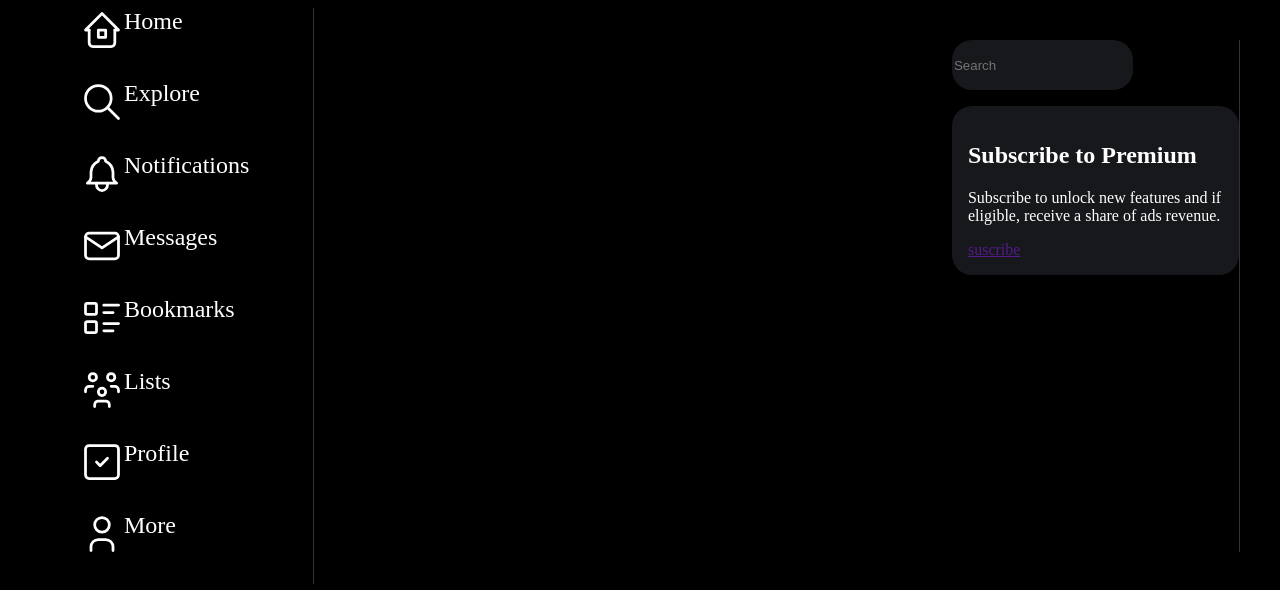
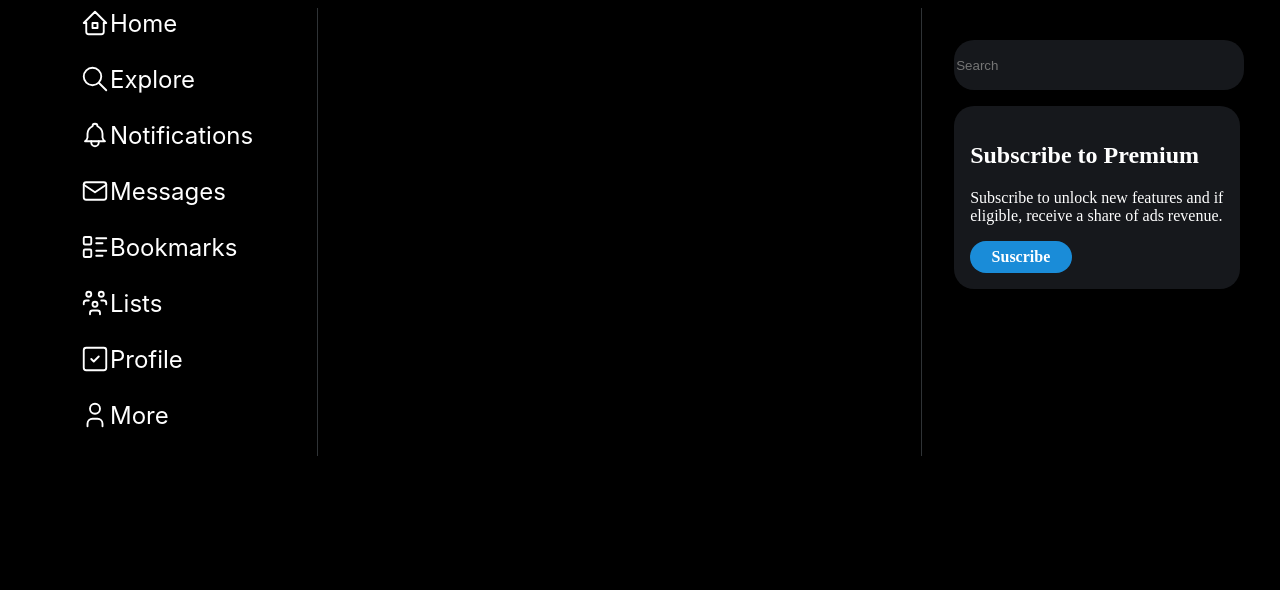
Before and after one commit to DerianMolinaLopez/bakyReact, a React (Vite) app in the folder TwiterBaki/: page / in a window 1280 px wide. Shown: the top 590 px of the page. Built offline with nearby package versions, Linux system fonts and the light colour scheme.

Commit message:
esquema totalemnte terminado

```diff
--- a/TwiterBaki/src/components/generadorBotones.jsx
+++ b/TwiterBaki/src/components/generadorBotones.jsx
@@ -2,29 +2,29 @@ import React from 'react';
 
 const arrayMensajes = ['Home', 'Explore', 'Notifications', 'Messages', 'Bookmarks', 'Lists', 'Profile', 'More'];
 const arrayIconos=[
-<svg xmlns="http://www.w3.org/2000/svg" class="icon icon-tabler icon-tabler-home-2" width="44" height="44" viewBox="0 0 24 24" stroke-width="1.5" stroke="#ffffff" fill="none" stroke-linecap="round" stroke-linejoin="round">
+<svg xmlns="http://www.w3.org/2000/svg" class="icon icon-tabler icon-tabler-home-2" width="30" height="30" viewBox="0 0 24 24" stroke-width="1.5" stroke="#ffffff" fill="none" stroke-linecap="round" stroke-linejoin="round">
   <path stroke="none" d="M0 0h24v24H0z" fill="none"/>
   <path d="M5 12l-2 0l9 -9l9 9l-2 0" />
   <path d="M5 12v7a2 2 0 0 0 2 2h10a2 2 0 0 0 2 -2v-7" />
   <path d="M10 12h4v4h-4z" />
 </svg>
 ,
-  <svg xmlns="http://www.w3.org/2000/svg" class="icon icon-tabler icon-tabler-search" width="44" height="44" viewBox="0 0 24 24" stroke-width="1.5" stroke="#ffffff" fill="none" stroke-linecap="round" stroke-linejoin="round">
+  <svg xmlns="http://www.w3.org/2000/svg" class="icon icon-tabler icon-tabler-search" width="30" height="30"  viewBox="0 0 24 24" stroke-width="1.5" stroke="#ffffff" fill="none" stroke-linecap="round" stroke-linejoin="round">
   <path stroke="none" d="M0 0h24v24H0z" fill="none"/>
   <path d="M10 10m-7 0a7 7 0 1 0 14 0a7 7 0 1 0 -14 0" />
   <path d="M21 21l-6 -6" />
 </svg>,
-<svg xmlns="http://www.w3.org/2000/svg" class="icon icon-tabler icon-tabler-bell" width="44" height="44" viewBox="0 0 24 24" stroke-width="1.5" stroke="#ffffff" fill="none" stroke-linecap="round" stroke-linejoin="round">
+<svg xmlns="http://www.w3.org/2000/svg" class="icon icon-tabler icon-tabler-bell" width="30" height="30"  viewBox="0 0 24 24" stroke-width="1.5" stroke="#ffffff" fill="none" stroke-linecap="round" stroke-linejoin="round">
   <path stroke="none" d="M0 0h24v24H0z" fill="none"/>
   <path d="M10 5a2 2 0 1 1 4 0a7 7 0 0 1 4 6v3a4 4 0 0 0 2 3h-16a4 4 0 0 0 2 -3v-3a7 7 0 0 1 4 -6" />
   <path d="M9 17v1a3 3 0 0 0 6 0v-1" />
 </svg>,
-<svg xmlns="http://www.w3.org/2000/svg" class="icon icon-tabler icon-tabler-mail" width="44" height="44" viewBox="0 0 24 24" stroke-width="1.5" stroke="#ffffff" fill="none" stroke-linecap="round" stroke-linejoin="round">
+<svg xmlns="http://www.w3.org/2000/svg" class="icon icon-tabler icon-tabler-mail" width="30" height="30"  viewBox="0 0 24 24" stroke-width="1.5" stroke="#ffffff" fill="none" stroke-linecap="round" stroke-linejoin="round">
   <path stroke="none" d="M0 0h24v24H0z" fill="none"/>
   <path d="M3 7a2 2 0 0 1 2 -2h14a2 2 0 0 1 2 2v10a2 2 0 0 1 -2 2h-14a2 2 0 0 1 -2 -2v-10z" />
   <path d="M3 7l9 6l9 -6" />
 </svg>,
-<svg xmlns="http://www.w3.org/2000/svg" class="icon icon-tabler icon-tabler-list-details" width="44" height="44" viewBox="0 0 24 24" stroke-width="1.5" stroke="#ffffff" fill="none" stroke-linecap="round" stroke-linejoin="round">
+<svg xmlns="http://www.w3.org/2000/svg" class="icon icon-tabler icon-tabler-list-details" width="30" height="30"  viewBox="0 0 24 24" stroke-width="1.5" stroke="#ffffff" fill="none" stroke-linecap="round" stroke-linejoin="round">
   <path stroke="none" d="M0 0h24v24H0z" fill="none"/>
   <path d="M13 5h8" />
   <path d="M13 9h5" />
@@ -33,7 +33,7 @@ const arrayIconos=[
   <path d="M3 4m0 1a1 1 0 0 1 1 -1h4a1 1 0 0 1 1 1v4a1 1 0 0 1 -1 1h-4a1 1 0 0 1 -1 -1z" />
   <path d="M3 14m0 1a1 1 0 0 1 1 -1h4a1 1 0 0 1 1 1v4a1 1 0 0 1 -1 1h-4a1 1 0 0 1 -1 -1z" />
 </svg>,
-<svg xmlns="http://www.w3.org/2000/svg" class="icon icon-tabler icon-tabler-users-group" width="44" height="44" viewBox="0 0 24 24" stroke-width="1.5" stroke="#ffffff" fill="none" stroke-linecap="round" stroke-linejoin="round">
+<svg xmlns="http://www.w3.org/2000/svg" class="icon icon-tabler icon-tabler-users-group" width="30" height="30"  viewBox="0 0 24 24" stroke-width="1.5" stroke="#ffffff" fill="none" stroke-linecap="round" stroke-linejoin="round">
   <path stroke="none" d="M0 0h24v24H0z" fill="none"/>
   <path d="M10 13a2 2 0 1 0 4 0a2 2 0 0 0 -4 0" />
   <path d="M8 21v-1a2 2 0 0 1 2 -2h4a2 2 0 0 1 2 2v1" />
@@ -43,16 +43,16 @@ const arrayIconos=[
   <path d="M3 13v-1a2 2 0 0 1 2 -2h2" />
 </svg>,
 
-<svg xmlns="http://www.w3.org/2000/svg" class="icon icon-tabler icon-tabler-square-check" width="44" height="44" viewBox="0 0 24 24" stroke-width="1.5" stroke="#ffffff" fill="none" stroke-linecap="round" stroke-linejoin="round">
+<svg xmlns="http://www.w3.org/2000/svg" class="icon icon-tabler icon-tabler-square-check" width="30" height="30"  viewBox="0 0 24 24" stroke-width="1.5" stroke="#ffffff" fill="none" stroke-linecap="round" stroke-linejoin="round">
   <path stroke="none" d="M0 0h24v24H0z" fill="none"/>
   <path d="M3 3m0 2a2 2 0 0 1 2 -2h14a2 2 0 0 1 2 2v14a2 2 0 0 1 -2 2h-14a2 2 0 0 1 -2 -2z" />
   <path d="M9 12l2 2l4 -4" />
 </svg>,
-<svg xmlns="http://www.w3.org/2000/svg" class="icon icon-tabler icon-tabler-user" width="44" height="44" viewBox="0 0 24 24" stroke-width="1.5" stroke="#ffffff" fill="none" stroke-linecap="round" stroke-linejoin="round">
+<svg xmlns="http://www.w3.org/2000/svg" class="icon icon-tabler icon-tabler-user" width="30" height="30" viewBox="0 0 24 24" stroke-width="1.5" stroke="#ffffff" fill="none" stroke-linecap="round" stroke-linejoin="round">
   <path stroke="none" d="M0 0h24v24H0z" fill="none"/>
   <path d="M8 7a4 4 0 1 0 8 0a4 4 0 0 0 -8 0" />
   <path d="M6 21v-2a4 4 0 0 1 4 -4h4a4 4 0 0 1 4 4v2" />
-</svg>,<svg xmlns="http://www.w3.org/2000/svg" class="icon icon-tabler icon-tabler-dots-circle-horizontal" width="44" height="44" viewBox="0 0 24 24" stroke-width="1.5" stroke="#ffffff" fill="none" stroke-linecap="round" stroke-linejoin="round">
+</svg>,<svg xmlns="http://www.w3.org/2000/svg" class="icon icon-tabler icon-tabler-dots-circle-horizontal" width="30" height="30"  viewBox="0 0 24 24" stroke-width="1.5" stroke="#ffffff" fill="none" stroke-linecap="round" stroke-linejoin="round">
   <path stroke="none" d="M0 0h24v24H0z" fill="none"/>
   <path d="M12 12m-9 0a9 9 0 1 0 18 0a9 9 0 1 0 -18 0" />
   <path d="M8 12l0 .01" />
@@ -90,7 +90,7 @@ export function GeneradorDeBotones() {
 
 export function BarraLateralDerecha(){
     return(
-        <div style={{width:'30%',margin:'2rem'}} className='marco'>
+        <div style={{width:'30%',margin:'2rem'}} className='marcoLateral'>
             <aside>
                 <div >
                     <input className='buscador' type="text" name="" id="" placeholder='Search' />
@@ -122,7 +122,10 @@ export function Anuncio(){
     <div className='cardAnuncio'>
       <h2>Subscribe to Premium</h2>
       <p>Subscribe to unlock new features and if eligible, receive a share of ads revenue.</p>
-      <a href="">suscribe</a>
+      <div className='botonEnlace'>
+        <a href="" className='decorador' ><strong>Suscribe</strong> </a>
+      </div>
+
     </div>
   )
 }
--- a/TwiterBaki/src/components/styles.css
+++ b/TwiterBaki/src/components/styles.css
@@ -1,3 +1,26 @@
+:root{
+
+--fuenteEnlace:
+BlinkMacSystemFont,
+"Segoe UI",
+Roboto,
+Helvetica,
+Arial,
+sans-serif;
+
+}
+/*
+
+"TwitterChirp"
+-apple-system
+BlinkMacSystemFont
+"Segoe UI"
+Roboto
+Helvetica
+Arial
+sans-serif
+*/
+
 .aside{
      display: flex;
      flex-direction: column;
@@ -8,17 +31,20 @@
     color:white;
     text-decoration: none;
     font-size: 1.5rem;
+    font-family: var(--fuenteEnlace);
 }
 .centrarAux{
     display: flex;
     flex-direction: row;
     justify-content: flex-start;
 
-
+}
+.marcoprincipal{
+    border-right: solid #2F3336 1px;
+    border-left: solid #2F3336 1px;
 
 }
 .marco{
-    border-right: solid #2F3336 1px;
     margin-left: 4.5rem;
 }
 .asideM{
@@ -39,17 +65,43 @@
   border-radius: 20px;
   border-style: none;
   color: white;
+  width: 100%;
 }
 .contenedorPrincipal{
     width: 50rem;
+    border-right: solid #2F3336 1px;
+    border-left: solid #2F3336 1px;
 }
 .redondeo{
     border-radius: 20px;
     margin-bottom: 1.5rem;
     width: auto;
-    height: 3rem;
+    height: 2rem;
     transition: .2s;
 }
 .redondeo:hover{
     background-color: #2F3336;
 }
+.botonEnlace{
+   background-color: #1A8CD8;
+   border-radius: 20px;
+   width: 40%;
+   height: 2rem;
+
+   cursor: pointer;
+}
+.decorador{
+    text-decoration: none;
+    color: white;
+    width: 100%;
+    height: 100%;
+    display: flex;
+   justify-content: center;
+   align-items: center;
+
+}
+.centrarAux a{
+   display: flex;
+   justify-content: center;
+   align-items: center;
+}
```
